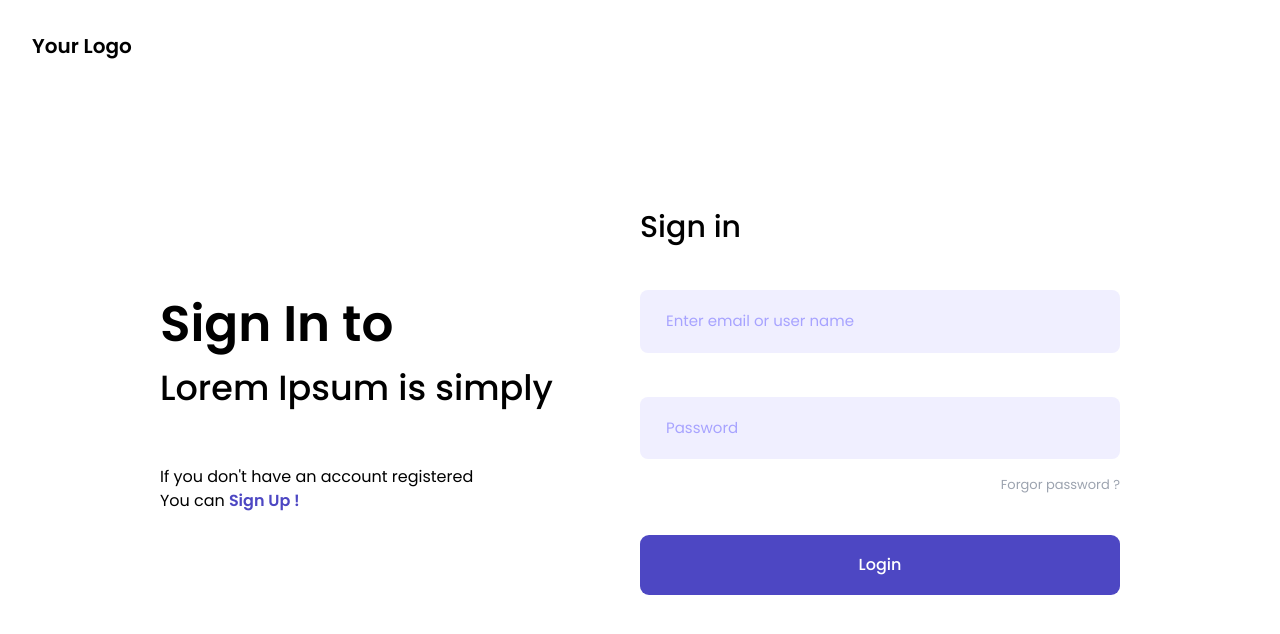
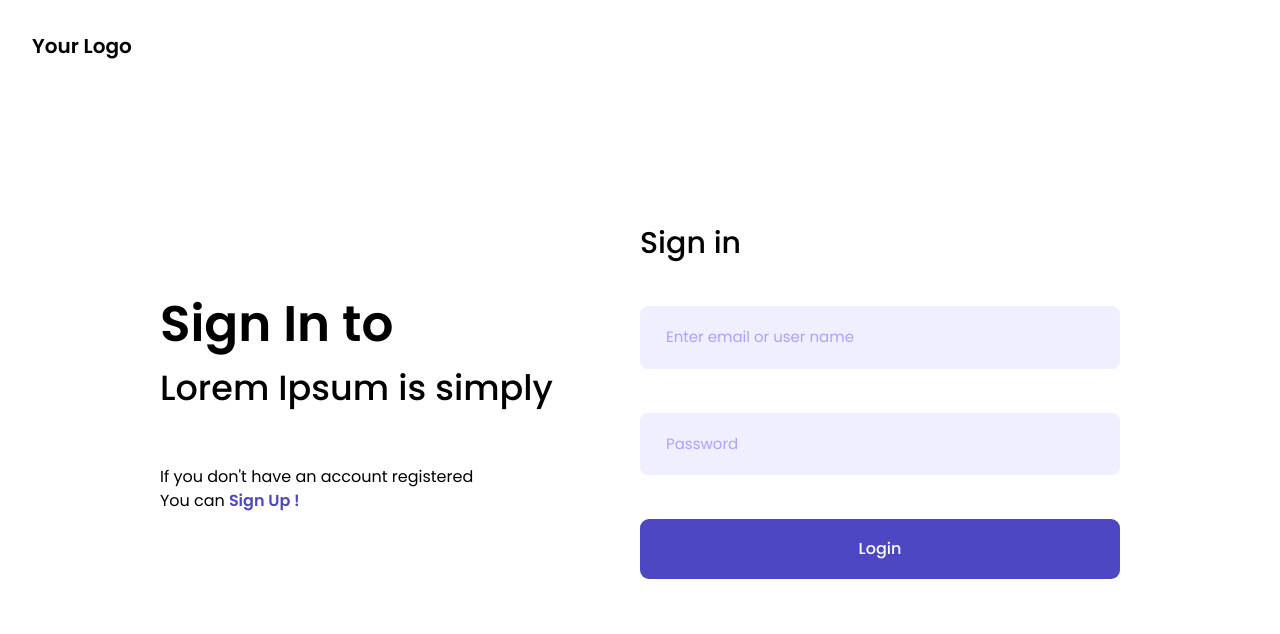
Before and after one commit to Abdelrahman-Abdelmoaty/login-system, a Next.js app: page / in a window 1280 px wide. Shown: the top 634 px of the page. Built offline with nearby package versions, Linux system fonts and the light colour scheme; no server answers.

Commit message:
finished

```diff
--- a/src/components/SignIn.tsx
+++ b/src/components/SignIn.tsx
@@ -35,15 +35,7 @@ export default function SignIn() {
       >
         <span className="hidden text-[30px] font-medium md:block">Sign in</span>
         <Input name="emailOrUsername" placeholder="Enter email or user name" />
-        <div>
-          <Input name="password" placeholder="Password" type="password" />
-          <a
-            href="#"
-            className="ml-auto mt-4 block w-fit text-[13px] leading-normal text-gray-400 transition hover:text-gray-500"
-          >
-            Forgor password ?
-          </a>
-        </div>
+        <Input name="password" placeholder="Password" type="password" />
         <button
           className={cn(
             "rounded-[9px] bg-[#4D47C3] py-[18px] font-medium text-white transition hover:opacity-90 hover:shadow-xl",
```
